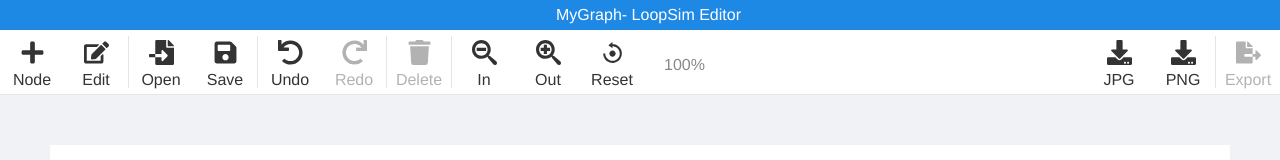
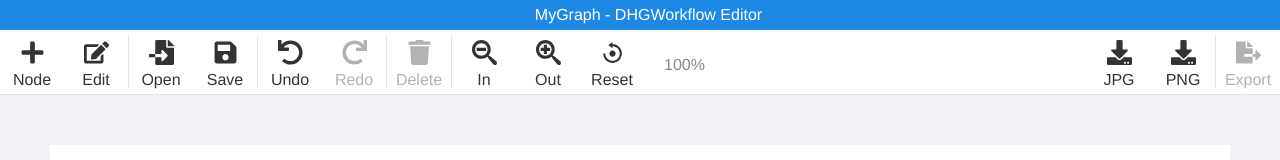
Before and after one commit to NISYSLAB/DHGWorkflow, a React (Create React App) app: page / in a window 1280 px wide. Shown: the top 160 px of the page. Built offline with nearby package versions, Linux system fonts and the light colour scheme.

Commit message:
Update project details

```diff
--- a/package.json
+++ b/package.json
@@ -1,7 +1,8 @@
 {
-  "name": "loopsim-frontend",
+  "name": "dhg-workflow",
   "version": "0.1.0",
   "private": true,
+  "homepage": "https://nisyslab.github.io/DHGWorkflow",
   "dependencies": {
     "@testing-library/jest-dom": "^5.11.4",
     "@testing-library/react": "^11.1.0",
@@ -27,6 +28,7 @@
   "scripts": {
     "start": "react-scripts start",
     "build": "react-scripts build",
+    "build-localhost": "PUBLIC_URL=/ react-scripts build",
     "test": "react-scripts test",
     "eject": "react-scripts eject"
   },
--- a/public/index.html
+++ b/public/index.html
@@ -5,7 +5,7 @@
     <!-- <link rel="icon" href="%PUBLIC_URL%/favicon.ico" /> -->
     <meta name="viewport" content="width=device-width, initial-scale=1" />
     <meta name="theme-color" content="#000000" />
-    <meta name="description" content="Loopsim Frontend" />
+    <meta name="description" content="DHGWorkflow is a visual Directed Hypergraph Workflow Composer." />
     <!-- <link rel="apple-touch-icon" href="%PUBLIC_URL%/logo192.png" /> -->
     <!--
       manifest.json provides metadata used when your web app is installed on a
@@ -21,7 +21,7 @@
       work correctly both with client-side routing and a non-root public URL.
       Learn how to configure a non-root public URL by running `npm run build`.
     -->
-    <title>Loopsim Frontend</title>
+    <title>DHGWorkflow</title>
   </head>
   <body>
     <noscript>You need to enable JavaScript to run this app.</noscript>
--- a/src/component/Header.jsx
+++ b/src/component/Header.jsx
@@ -31,8 +31,7 @@ const Space = () => <div className="space" />;
 const Header = ({ children, title }) => (
     <header className="header">
         <section className="middle titlebar">
-            {title}
-            - LoopSim Editor
+            {`${title} - DHGWorkflow Editor`}
         </section>
         <section className="toolbar">
             {children}
```
Also changed, not shown: public/manifest.json, 1 other file (tests, documents, lock files or other folders).
